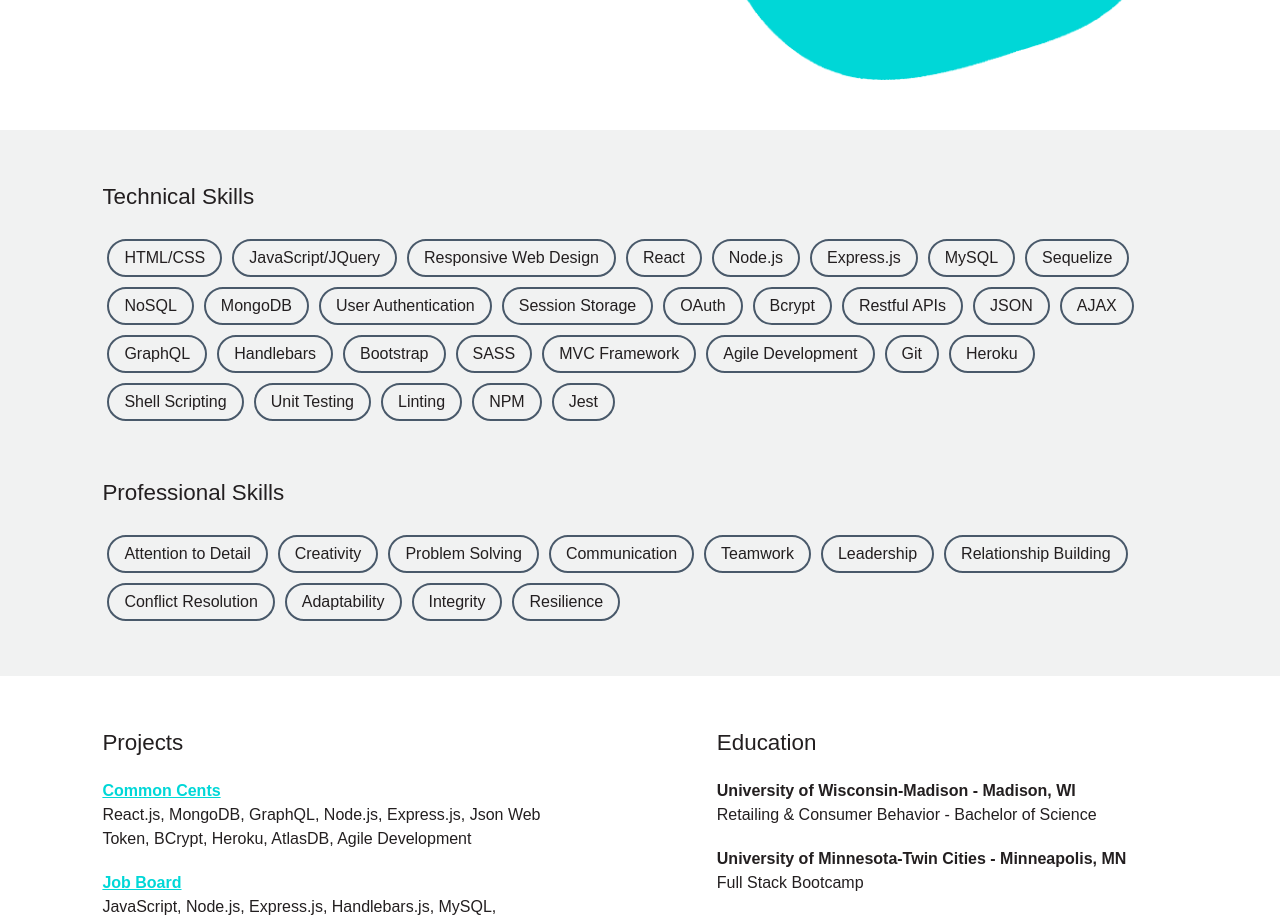
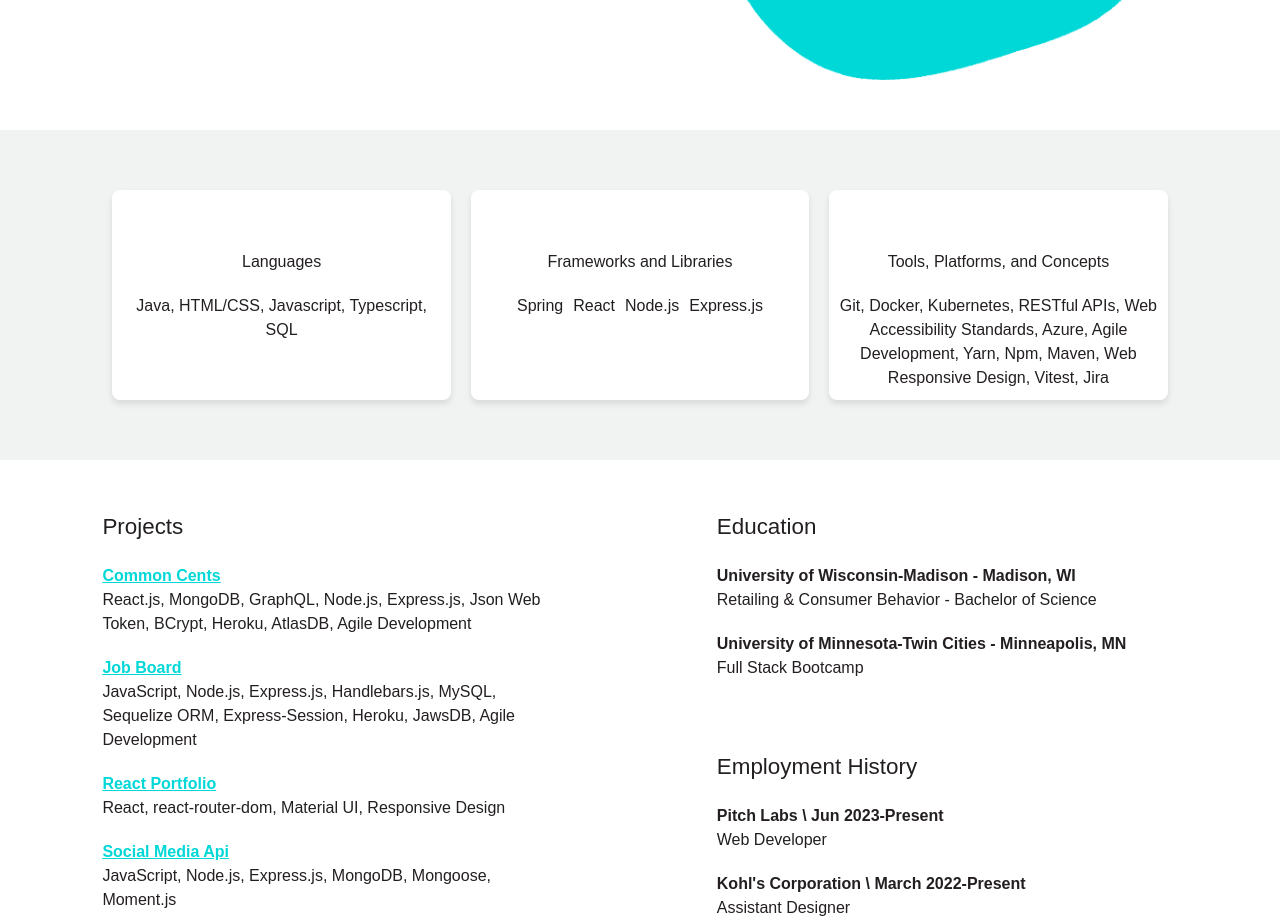
Before and after one commit to bantonneau/WebDevPortfolio, a React (Create React App) app: page / in a window 1280 px wide. Shown: the part 580-1502 px from the top of the page. Built offline with nearby package versions, Linux system fonts and the light colour scheme.

Commit message:
update skill list format

```diff
--- a/src/components/Skills.js
+++ b/src/components/Skills.js
@@ -1,72 +1,26 @@
 import React from 'react'
 import '../styles/Skills.css'
 
-export const technicalSkills = [
-    "HTML/CSS",
-    "JavaScript/JQuery",
-    "Responsive Web Design",
-    "React",
-    "Node.js",
-    "Express.js",
-    "MySQL",
-    "Sequelize",
-    "NoSQL",
-    "MongoDB",
-    "User Authentication",
-    "Session Storage",
-    "OAuth",
-    "Bcrypt",
-    "Restful APIs",
-    "JSON",
-    "AJAX",
-    "GraphQL",
-    "Handlebars",
-    "Bootstrap",
-    "SASS",
-    "MVC Framework",
-    "Agile Development",
-    "Git",
-    "Heroku",
-    "Shell Scripting",
-    "Unit Testing",
-    "Linting",
-    "NPM",
-    "Jest",
-  ];
-
-  const professionalSkills = [
-    "Attention to Detail",
-    "Creativity",
-    "Problem Solving",
-    "Communication",
-    "Teamwork",
-    "Leadership",
-    "Relationship Building",
-    "Conflict Resolution",
-    "Adaptability",
-    "Integrity",
-    "Resilience"
-];
 
 function Skills() {
     return (
         <section className='skills row'>
-            <h1>Technical Skills</h1>
-            <ul className='skillsContainer'>
-                {technicalSkills.map((skill, index) => (
-                    <li className="skillTile" key={index}>
-                        {skill}
-                    </li>
-                ))}
-            </ul>
-            <h1>Professional Skills</h1>
-            <ul className='skillsContainer'>
-                {professionalSkills.map((skill, index) => (
-                    <li className="skillTile" key={index}>
-                        {skill}
-                    </li>
-                ))}
-            </ul>
+            <div className='skillsLanguages skillsTile'>
+                <h2>Languages</h2>
+                <p>Java, HTML/CSS, Javascript, Typescript, SQL</p>
+            </div>
+            <div className='skillsFrameworks skillsTile'>
+                <h2>Frameworks and Libraries</h2>
+                <span className='skillListItem'>Spring</span>
+                <span className='skillListItem'>React</span>
+                <span className='skillListItem'>Node.js</span>
+                <span className='skillListItem'>Express.js</span>
+                    {/* React, Node.js, Express.js, Mongoose, Next.js, Sequelize, Tailwind</p> */}
+            </div>
+            <div className='skillsTools skillsTile'>
+                <h2>Tools, Platforms, and Concepts</h2>
+                <p>Git, Docker, Kubernetes, RESTful APIs, Web Accessibility Standards, Azure, Agile Development, Yarn, Npm, Maven, Web Responsive Design, Vitest, Jira</p>
+            </div>
         </section>
     )
 }
--- a/src/styles/Home.css
+++ b/src/styles/Home.css
@@ -38,7 +38,7 @@ li {
     /* -webkit-filter: drop-shadow(5px 5px 5px #222);
     filter: drop-shadow(5px 5px 5px #222); */
     transform: translatey(0px);
-    animation: float 6s ease-in-out infinite;
+    animation: float 4s ease-in-out infinite;
 
     img {
         width: 100%;
--- a/src/styles/Skills.css
+++ b/src/styles/Skills.css
@@ -1,17 +1,19 @@
 .skills {
    background-color: #F1F2F2;
+   display: flex;
+   padding-top: 50px;
 }
 
-.skillsContainer {
-    display: flex;
-    flex-wrap: wrap;
+.skillsTile {
+    background-color: white;
+    border-radius: 8px;
+    flex: 1;
+    text-align: center;
+    margin: 10px;
+    padding: 10px;
+    box-shadow: 0px 4px 6px rgba(0, 0, 0, 0.1);
 }
 
-.skillTile {
-    display: inline-block;
-    padding: 5px 15px;
-    margin: 5px;
-    text-decoration: none;
-    border-radius: 20px;
-    border: 2px solid #49596A;
+.skillListItem {
+    padding: 5px;
 }
```
